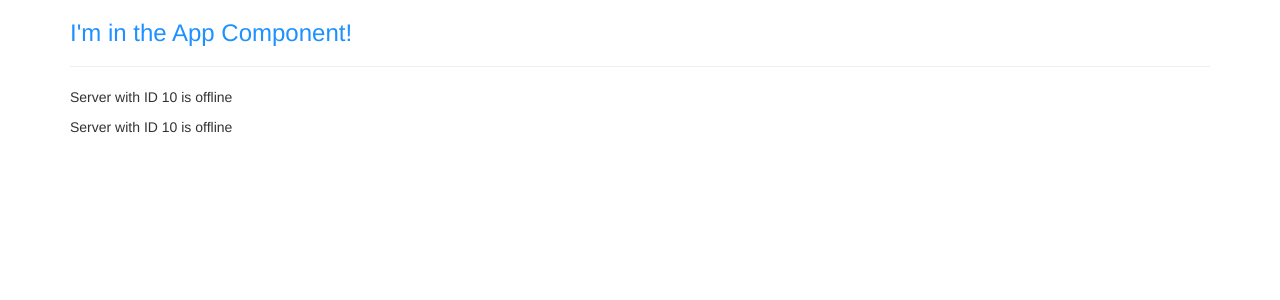
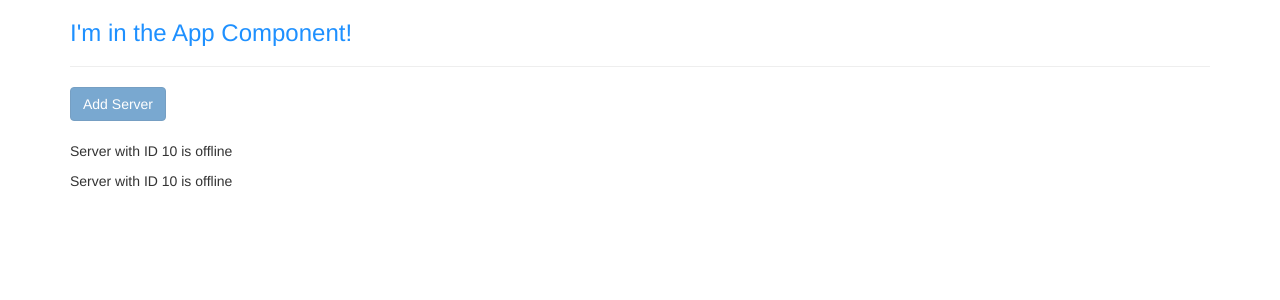
Before and after one commit to AlexFerns16/Angular, an Angular app in the folder my-first-app/: page / in a window 1280 px wide. Shown: the top 300 px of the page. Built offline with nearby package versions, Linux system fonts and the light colour scheme.

Commit message:
commit:17 | Property Binding

```diff
--- a/my-first-app/src/app/servers/servers.component.html
+++ b/my-first-app/src/app/servers/servers.component.html
@@ -1,3 +1,5 @@
-<p>servers works!</p>
+<!-- <p>servers works!</p> -->
+
+<button class="btn btn-primary" disabled>Add Server</button><br /><br />
 <app-server></app-server>
 <app-server></app-server>
--- a/my-first-app/src/app/servers/servers.component.ts
+++ b/my-first-app/src/app/servers/servers.component.ts
@@ -4,8 +4,8 @@ import { Component } from '@angular/core';
   // selector: '[app-servers]',
   // selector: '.app-servers',
   selector: 'app-servers',
-  // templateUrl: './servers.component.html',
-  template: `<app-server></app-server><app-server></app-server>`,
+  templateUrl: './servers.component.html',
+  // template: `<app-server></app-server><app-server></app-server>`,
   styleUrl: './servers.component.css',
 })
 export class ServersComponent {}
```
